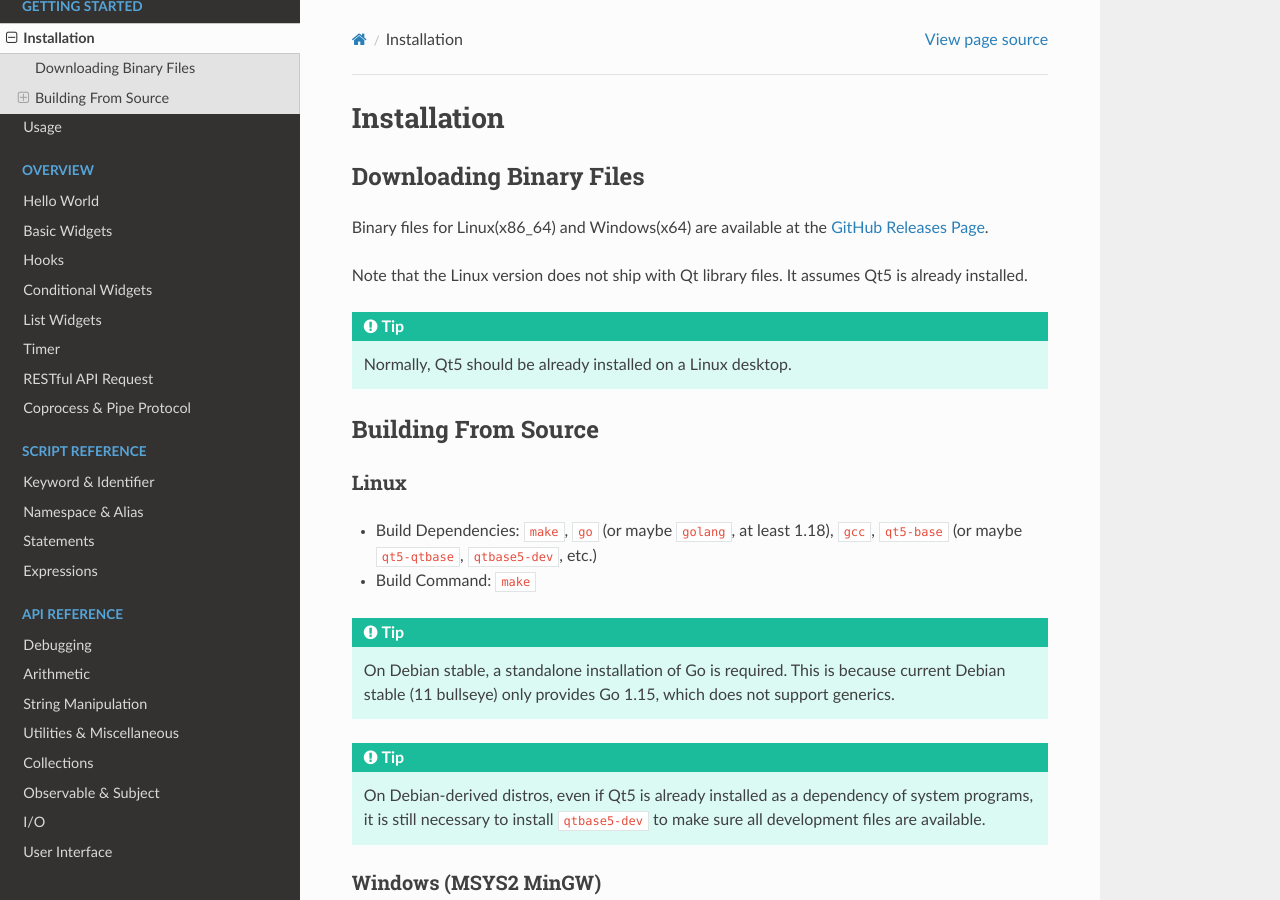
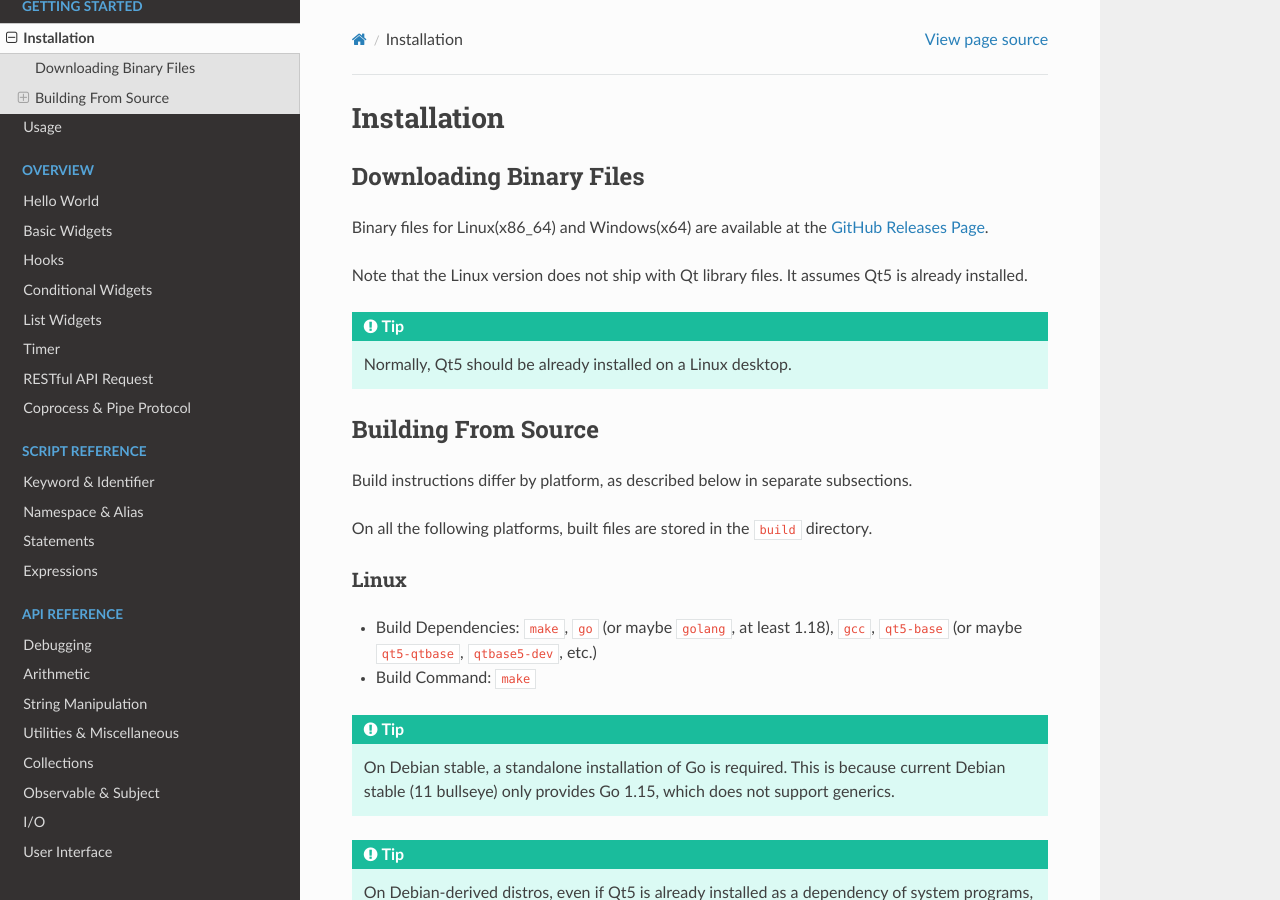
Before and after one commit to maze1024x/RxGui, a Sphinx documentation site: the page built from docs/source/start/install.rst, in a window 1280 px wide and 900 px high. Built offline with Sphinx 7.4.7 and the Read the Docs theme 2.0.0, drawn with Linux system fonts in a browser that asks for light colours.

Commit message:
docs: minor fix

```diff
--- a/docs/source/start/install.rst
+++ b/docs/source/start/install.rst
@@ -17,6 +17,12 @@ It assumes Qt5 is already installed.
 
 Building From Source
 ====================
+
+Build instructions differ by platform,
+as described below in separate subsections.
+
+On all the following platforms,
+built files are stored in the ``build`` directory.
 
 Linux
 -----
```
